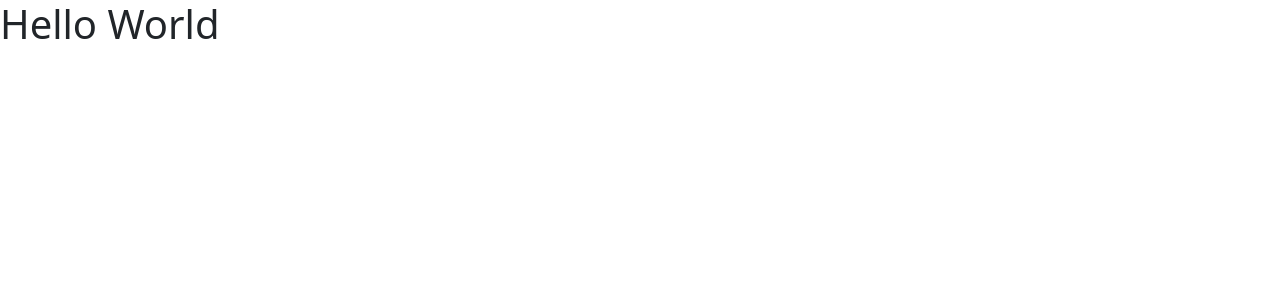
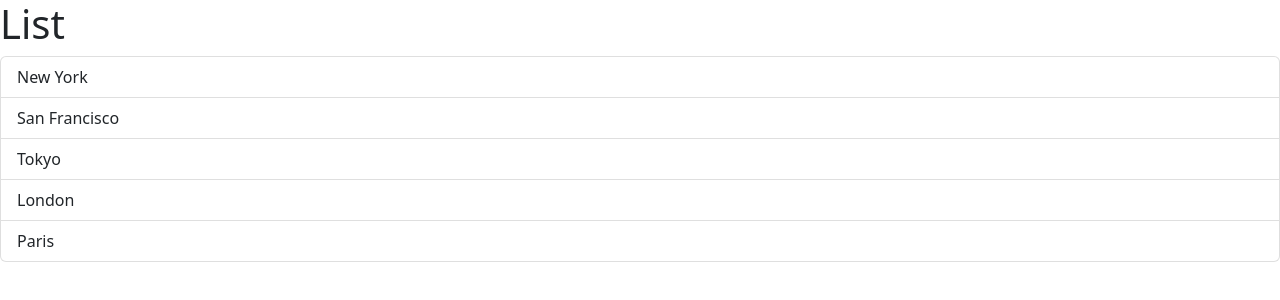
Before and after one commit to TongguangZhang/learn-to-code, a React (Vite) app in the folder react-app/: page / in a window 1280 px wide. Shown: the top 300 px of the page. Built offline with nearby package versions, Linux system fonts and the light colour scheme.

Commit message:
fragments, conditional rendering, events

```diff
--- a/react-app/src/App.tsx
+++ b/react-app/src/App.tsx
@@ -1,7 +1,11 @@
-import Message from "./Message"
+import ListGroup from "./components/ListGroup";
 
 function App() {
-  return <div><Message></Message></div>;
+    return (
+        <div>
+            <ListGroup></ListGroup>
+        </div>
+    );
 }
 
 export default App;
--- /dev/null
+++ b/react-app/src/components/ListGroup.tsx
@@ -0,0 +1,25 @@
+import { MouseEvent } from "react";
+
+function ListGroup() {
+    let items = ["New York", "San Francisco", "Tokyo", "London", "Paris"];
+
+    const message = items.length === 0 && <p>No item found</p>;
+
+    const handleClick = (event: MouseEvent) => console.log(event);
+
+    return (
+        <>
+            <h1>List</h1>
+            {message}
+            <ul className="list-group">
+                {items.map((item, index) => (
+                    <li className="list-group-item" key={item} onClick={handleClick}>
+                        {item}
+                    </li>
+                ))}
+            </ul>
+        </>
+    );
+}
+
+export default ListGroup;
```
